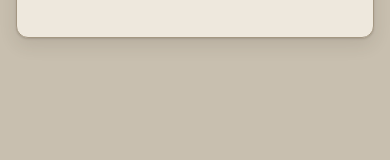
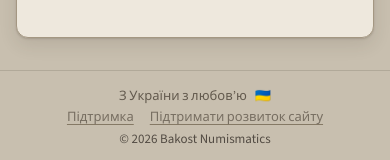
Before and after one commit to renat-ibragimov/coin_keeper, a React (Vite) app in the folder frontend/: page /login in a window 390 px wide. Shown: the part 1069-1229 px from the top of the page. Before the commit the page ends 1131 px from the top, so only its background shows below. Built offline with nearby package versions, Linux system fonts and the light colour scheme; no server answers.

Commit message:
Add responsive site footer

```diff
--- a/frontend/src/app/layout/AppLayout.module.css
+++ b/frontend/src/app/layout/AppLayout.module.css
@@ -392,8 +392,7 @@
   }
 
   .main {
-    /* Room for the fixed bar and the safe area, so the last card never hides. */
-    padding: var(--space-3) var(--space-4) calc(var(--space-6) + var(--bottom-nav-inset));
+    padding: var(--space-3) var(--space-4) var(--space-6);
   }
 
   .bottomNav {
--- a/frontend/src/app/layout/AppLayout.tsx
+++ b/frontend/src/app/layout/AppLayout.tsx
@@ -20,6 +20,7 @@ import { useDismissable } from '@/shared/lib/useDismissable';
 
 import { Brand } from './Brand';
 import { LocaleSwitcher, ThemeSwitcher } from './HeaderControls';
+import { SiteFooter } from './SiteFooter';
 import styles from './AppLayout.module.css';
 
 const COLLECTION_TABS = [
@@ -209,6 +210,7 @@ export function AppLayout() {
         <main className={styles.main}>
           <Outlet />
         </main>
+        <SiteFooter reserveMobileNav />
       </div>
 
       <nav className={styles.bottomNav} aria-label={t('nav.label')}>
--- /dev/null
+++ b/frontend/src/app/layout/SiteFooter.module.css
@@ -0,0 +1,72 @@
+.footer {
+  flex: none;
+  display: grid;
+  grid-template-columns: minmax(0, 1fr) auto minmax(0, 1fr);
+  align-items: center;
+  gap: var(--space-4);
+  width: 100%;
+  padding: var(--space-4) var(--space-5);
+  border-top: 1px solid var(--color-border-subtle);
+  color: var(--color-text-muted);
+  font-size: 13px;
+  line-height: 1.35;
+}
+
+.madeInUkraine {
+  display: inline-flex;
+  align-items: center;
+  gap: var(--space-2);
+  min-width: 0;
+}
+
+.copyright {
+  color: var(--color-text-secondary);
+  text-align: center;
+  white-space: nowrap;
+}
+
+.links {
+  display: flex;
+  align-items: center;
+  justify-content: flex-end;
+  gap: var(--space-4);
+  min-width: 0;
+}
+
+.link {
+  color: var(--color-text-muted);
+  text-decoration: underline;
+  text-decoration-color: var(--color-border-strong);
+  text-underline-offset: 3px;
+  cursor: default;
+  white-space: nowrap;
+}
+
+.link[aria-disabled='true'] {
+  opacity: 0.8;
+}
+
+@media (max-width: 900px) {
+  .footer {
+    grid-template-columns: 1fr;
+    justify-items: center;
+    gap: var(--space-1);
+    padding: var(--space-4);
+    text-align: center;
+  }
+
+  .withMobileNav {
+    margin-bottom: var(--bottom-nav-inset);
+  }
+
+  .links {
+    grid-row: 2;
+    justify-content: center;
+    flex-wrap: wrap;
+    gap: var(--space-2) var(--space-4);
+  }
+
+  .copyright {
+    grid-row: 3;
+  }
+}
--- /dev/null
+++ b/frontend/src/app/layout/SiteFooter.tsx
@@ -0,0 +1,36 @@
+import { useTranslation } from 'react-i18next';
+
+import styles from './SiteFooter.module.css';
+
+interface SiteFooterProps {
+  reserveMobileNav?: boolean;
+}
+
+export function SiteFooter({ reserveMobileNav = false }: SiteFooterProps) {
+  const { t } = useTranslation();
+  const year = new Date().getFullYear();
+
+  return (
+    <footer
+      className={[styles.footer, reserveMobileNav ? styles.withMobileNav : ''].join(' ').trim()}
+    >
+      <span className={styles.madeInUkraine}>
+        {t('footer.madeInUkraine')}
+        <span role="img" aria-label={t('footer.ukraineFlag')}>
+          🇺🇦
+        </span>
+      </span>
+      <span className={styles.copyright}>
+        © {year} {t('brand.name')}
+      </span>
+      <nav className={styles.links} aria-label={t('footer.linksLabel')}>
+        <a className={styles.link} aria-disabled="true">
+          {t('footer.support')}
+        </a>
+        <a className={styles.link} aria-disabled="true">
+          {t('footer.donate')}
+        </a>
+      </nav>
+    </footer>
+  );
+}
--- a/frontend/src/features/auth/AuthLayout.module.css
+++ b/frontend/src/features/auth/AuthLayout.module.css
@@ -20,7 +20,7 @@
 }
 
 .card {
-  margin: auto;
+  margin: auto auto var(--space-6);
   width: 100%;
   max-width: 1060px;
   display: grid;
@@ -32,6 +32,11 @@
     inset 0 1px 0 var(--highlight-inset),
     var(--shadow-card);
   overflow: hidden;
+}
+
+.page > footer {
+  margin-inline: calc(-1 * var(--space-5));
+  width: calc(100% + 2 * var(--space-5));
 }
 
 .welcome {
@@ -110,6 +115,12 @@
     padding: var(--space-3) var(--space-4) var(--space-5);
   }
 
+  .page > footer {
+    margin-inline: calc(-1 * var(--space-4));
+    margin-bottom: calc(-1 * var(--space-5));
+    width: calc(100% + 2 * var(--space-4));
+  }
+
   .card {
     grid-template-columns: 1fr;
   }
--- a/frontend/src/features/auth/AuthLayout.tsx
+++ b/frontend/src/features/auth/AuthLayout.tsx
@@ -3,6 +3,7 @@ import { Outlet } from 'react-router-dom';
 
 import { Brand } from '@/app/layout/Brand';
 import { LocaleSwitcher, ThemeSwitcher } from '@/app/layout/HeaderControls';
+import { SiteFooter } from '@/app/layout/SiteFooter';
 
 import styles from './AuthLayout.module.css';
 
@@ -48,6 +49,7 @@ export function AuthLayout() {
           <Outlet />
         </section>
       </div>
+      <SiteFooter />
     </div>
   );
 }
--- a/frontend/src/shared/i18n/en.json
+++ b/frontend/src/shared/i18n/en.json
@@ -1,6 +1,13 @@
 {
   "brand": {
     "name": "Bakost Numismatics"
+  },
+  "footer": {
+    "madeInUkraine": "From Ukraine with love",
+    "ukraineFlag": "Flag of Ukraine",
+    "linksLabel": "Help and support",
+    "support": "Support",
+    "donate": "Support the project"
   },
   "nav": {
     "label": "Main navigation",
--- a/frontend/src/shared/i18n/uk.json
+++ b/frontend/src/shared/i18n/uk.json
@@ -1,6 +1,13 @@
 {
   "brand": {
     "name": "Bakost Numismatics"
+  },
+  "footer": {
+    "madeInUkraine": "З України з любов’ю",
+    "ukraineFlag": "Прапор України",
+    "linksLabel": "Допомога та підтримка",
+    "support": "Підтримка",
+    "donate": "Підтримати розвиток сайту"
   },
   "nav": {
     "label": "Головна навігація",
```
Also changed, not shown: 1 other file (tests, documents, lock files or other folders).
